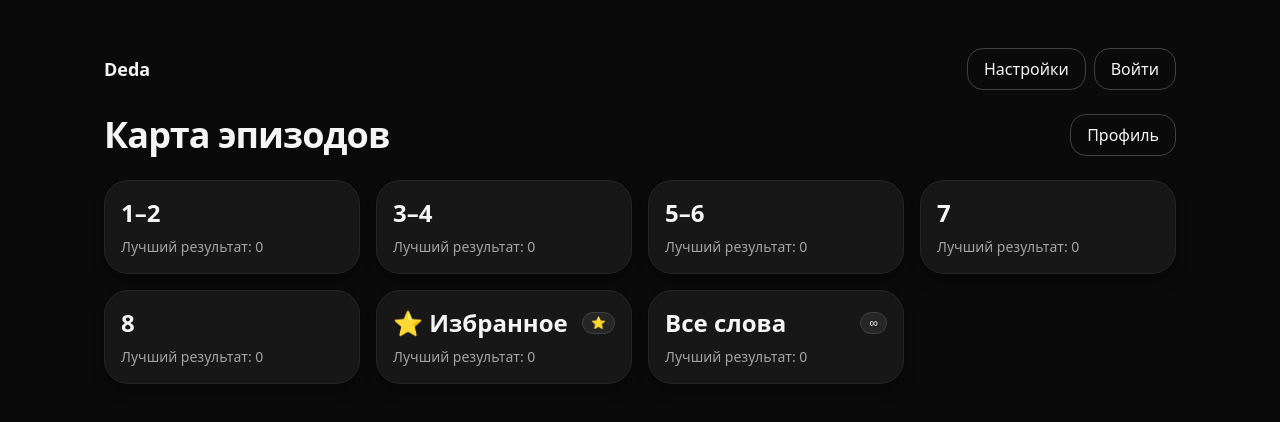
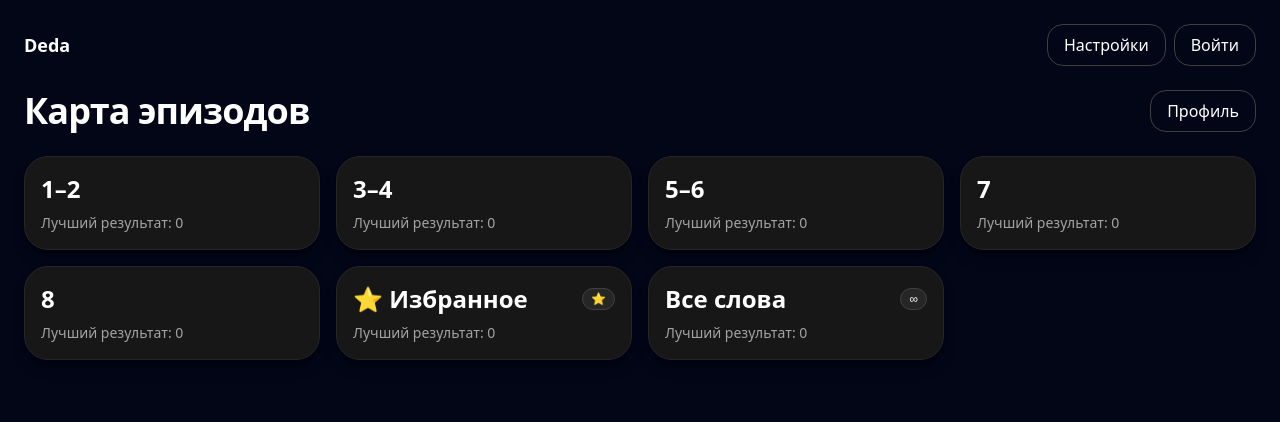
Before and after one commit to AlbinaUshakova/Deda, a Next.js app: page / in a window 1280 px wide. Shown: the top 422 px of the page. Built offline with nearby package versions, Linux system fonts and the light colour scheme.

Commit message:
UI:фон, положение и размер фигур относительно игрового поля

```diff
--- a/app/globals.css
+++ b/app/globals.css
@@ -1,12 +1,45 @@
 @tailwind base;
 @tailwind components;
 @tailwind utilities;
-:root { color-scheme: light dark; }
-body { @apply bg-neutral-950 text-neutral-100 min-h-screen; }
-.card { @apply rounded-3xl bg-neutral-900 border border-neutral-800 shadow-lg shadow-black/30; }
-.btn { @apply inline-flex items-center justify-center rounded-2xl px-4 py-2 font-medium border border-neutral-700 hover:bg-neutral-800 active:scale-95 transition; }
-.h1 { @apply text-3xl md:text-4xl font-semibold tracking-tight; }
-.h2 { @apply text-2xl font-semibold; }
-.badge { @apply text-xs px-2 py-0.5 rounded-full bg-neutral-800 border border-neutral-700; }
-input, select, textarea { @apply rounded-xl bg-neutral-900 border border-neutral-700 px-3 py-2; }
-a { @apply underline-offset-4; }
+
+:root {
+    color-scheme: light dark;
+}
+
+body {
+    @apply bg-neutral-950 text-neutral-100 min-h-screen;
+}
+
+.card {
+    @apply rounded-3xl bg-neutral-900 border border-neutral-800 shadow-lg shadow-black/30;
+}
+
+.btn {
+    @apply inline-flex items-center justify-center rounded-2xl px-4 py-2 font-medium border border-neutral-700 hover:bg-neutral-800 active:scale-95 transition;
+}
+
+.h1 {
+    @apply text-3xl md:text-4xl font-semibold tracking-tight;
+}
+
+.h2 {
+    @apply text-2xl font-semibold;
+}
+
+.badge {
+    @apply text-xs px-2 py-0.5 rounded-full bg-neutral-800 border border-neutral-700;
+}
+
+input,
+select,
+textarea {
+    @apply rounded-xl bg-neutral-900 border border-neutral-700 px-3 py-2;
+}
+
+a {
+    @apply underline-offset-4;
+}
+
+html {
+    overflow-y: scroll;
+}
--- a/app/layout.tsx
+++ b/app/layout.tsx
@@ -3,6 +3,6 @@ import type { Metadata } from "next";
 export const metadata: Metadata = { title: "Deda — Learn Alphabets by Play", description: "Georgian alphabet for Russian speakers" };
 export default function RootLayout({ children }: { children: React.ReactNode }) {
   return (
-    <html lang="ru"><body><div className="mx-auto max-w-6xl px-4 py-6">{children}</div></body></html>
+    <html lang="ru"><body><div className="min-h-screen bg-[#020617] text-white">{children}</div></body></html>
   );
 }
--- a/components/BlocksGame.tsx
+++ b/components/BlocksGame.tsx
@@ -28,7 +28,7 @@ function buildRandomQuestion(words: Word[]): Question | null {
 export default function BlocksGame({ words }: BlocksGameProps) {
   const hasWords = useMemo(() => words && words.length > 0, [words]);
 
-  // Состояние "сейчас надо ответить на задание?"
+  // сейчас нужно ответить на задание?
   const [awaitingAnswer, setAwaitingAnswer] = useState(true);
 
   // roundId – счётчик раундов (каждый раз новый набор фигур)
@@ -53,21 +53,20 @@ export default function BlocksGame({ words }: BlocksGameProps) {
     if (normUser === normCorrect) {
       setError(false);
       setAnswer('');
-      setAwaitingAnswer(false);              // прячем задание
-      setRoundId(prev => prev + 1);          // новый раунд фигур
+      setAwaitingAnswer(false);               // прячем задание
+      setRoundId(prev => prev + 1);           // новый раунд фигур
       setQuestion(buildRandomQuestion(words)); // подготовим следующее задание
     } else {
       setError(true);
     }
   };
 
-  // Когда все 3 фигуры раунда поставлены – ждём новое задание
+  // Когда все 3 фигуры раунда поставлены – нужно новое задание
   const handleRoundFinished = () => {
     setAwaitingAnswer(true);
   };
 
-  // Игрок нажал "Сыграть снова" после "нет ходов" → очищаем поле/очки (это делает BlocksGrid)
-  // и снова показываем задание.
+  // Игрок нажал "Сыграть снова" после "нет ходов"
   const handleRestartRequested = () => {
     setAwaitingAnswer(true);
     setRoundId(0); // следующий верный ответ начнёт раунд с 1
@@ -75,12 +74,13 @@ export default function BlocksGame({ words }: BlocksGameProps) {
 
   return (
     <div className="flex w-full justify-center">
-      <div className="flex w-full max-w-6xl gap-10 items-stretch py-6">
-        {/* ЛЕВАЯ КОЛОНКА: либо задание, либо просто пустое место того же размера */}
-        <div className="flex flex-col justify-start flex-[0.35]">
+      {/* общий контейнер игры */}
+      <div className="flex w-full max-w-6xl mx-auto gap-8 items-start py-8">
+        {/* ЛЕВАЯ КОЛОНКА: фиксированная ширина, чтобы поле не прыгало */}
+        <div className="w-[320px] shrink-0">
           {awaitingAnswer && (
             <div>
-              <div className="text-lg font-semibold mb-2">Задание</div>
+              <div className="text-lg font-semibold mb-3">Задание</div>
 
               {!hasWords && (
                 <div className="text-sm text-neutral-400">
@@ -107,7 +107,7 @@ export default function BlocksGame({ words }: BlocksGameProps) {
                       }}
                       placeholder="введите ответ"
                       className={
-                        'px-3 py-2 rounded-lg border bg-transparent text-white outline-none w-full max-w-xs ' +
+                        'px-3 py-2 rounded-lg border bg-transparent text-white outline-none w-full ' +
                         (error
                           ? 'border-red-500'
                           : 'border-[#4b5563] focus:border-blue-400')
@@ -133,7 +133,7 @@ export default function BlocksGame({ words }: BlocksGameProps) {
         </div>
 
         {/* ПРАВАЯ КОЛОНКА: поле + фигуры */}
-        <div className="flex-1 flex justify-center items-center">
+        <div className="flex-1 flex justify-center">
           <BlocksGrid
             roundId={roundId}
             onRoundFinished={handleRoundFinished}
--- a/components/BlocksGrid.tsx
+++ b/components/BlocksGrid.tsx
@@ -189,21 +189,21 @@ export default function BlocksGrid({
   const [cellSize, setCellSize] = useState(48);
   const [boardHeight, setBoardHeight] = useState(BOARD_SIZE * 48);
 
-  // Размеры поля
+  // Размеры поля: квадрат, фиксированный по ширине
   useEffect(() => {
     const measure = () => {
       if (!boardRef.current) return;
       const rect = boardRef.current.getBoundingClientRect();
       const size = rect.width / BOARD_SIZE;
       setCellSize(size);
-      setBoardHeight(rect.height);
+      setBoardHeight(rect.width); // высота = ширине → квадрат
     };
     measure();
     window.addEventListener('resize', measure);
     return () => window.removeEventListener('resize', measure);
   }, []);
 
-  // Новый раунд → новый набор фигур
+  // Новый раунд → новый набор фигур (логика раундов)
   useEffect(() => {
     if (roundId <= 0) return;
     const newBag = makeBag();
@@ -214,7 +214,7 @@ export default function BlocksGrid({
       setGameOver(false);
       setBag(newBag);
     }
-  }, [roundId]);
+  }, [roundId]); // ВАЖНО: только roundId, без board — иначе фигуры будут бесконечно появляться
 
   // Drag & drop с "прилипанием" к ближайшему валидному месту
   useEffect(() => {
@@ -240,18 +240,15 @@ export default function BlocksGrid({
       const relX = e.clientX - rect.left;
       const relY = e.clientY - rect.top;
 
-      // размеры фигуры в ячейках
       const maxCol = Math.max(...currentPiece.shape.cells.map(c => c.c)) + 1;
       const maxRow = Math.max(...currentPiece.shape.cells.map(c => c.r)) + 1;
 
-      // считаем базовый верхний левый угол так, чтобы ЦЕНТР фигуры был под курсором
       const baseColFloat = relX / cellSize - maxCol / 2;
       const baseRowFloat = relY / cellSize - maxRow / 2;
 
       const baseCol = Math.round(baseColFloat);
       const baseRow = Math.round(baseRowFloat);
 
-      // ищем ближайшее валидное место вокруг этого центра
       const nearest = findNearestValidPos(board, currentPiece.shape, baseRow, baseCol, 2);
       setHover(nearest);
     };
@@ -341,14 +338,13 @@ export default function BlocksGrid({
 
   return (
     <div className="flex justify-center w-full py-2">
-      <div className="flex w-full max-w-6xl gap-10 items-start">
-        {/* Колонка фигур слева, высота = высоте поля */}
+      <div className="flex w-full max-w-6xl items-start justify-center gap-20">
+        {/* КОЛОНКА ФИГУР: группа по центру слева от поля */}
         <div
-          className="flex flex-col items-center"
+          className="flex flex-col items-end pr-8"
           style={{ height: boardHeight }}
         >
-          {/* Фигуры растягиваются по высоте колонки */}
-          <div className="flex-1 flex flex-col justify-between items-center">
+          <div className="flex flex-col justify-center items-center gap-12 h-full">
             {bag.map(piece => {
               const widthCells = Math.max(...piece.shape.cells.map(c => c.c)) + 1;
               const heightCells = Math.max(...piece.shape.cells.map(c => c.r)) + 1;
@@ -374,7 +370,7 @@ export default function BlocksGrid({
           </div>
 
           {/* Очки под колонкой фигур */}
-          <div className="mt-6 text-xs text-neutral-400">
+          <div className="mt-6 text-xs text-neutral-400 self-center">
             Очки: {score}
           </div>
         </div>
@@ -383,7 +379,7 @@ export default function BlocksGrid({
         <div className="flex-1 flex justify-center">
           <div
             ref={boardRef}
-            className="relative grid grid-cols-8 gap-[4px] bg-[#020617] rounded-3xl p-3 shadow-lg border border-[#1e293b] w-full max-w-[520px]"
+            className="relative grid grid-cols-8 gap-[4px] rounded-3xl p-3 shadow-lg w-[min(72vh,560px)] bg-transparent"
           >
             {board.map((row, r) =>
               row.map((color, c) => {
```
